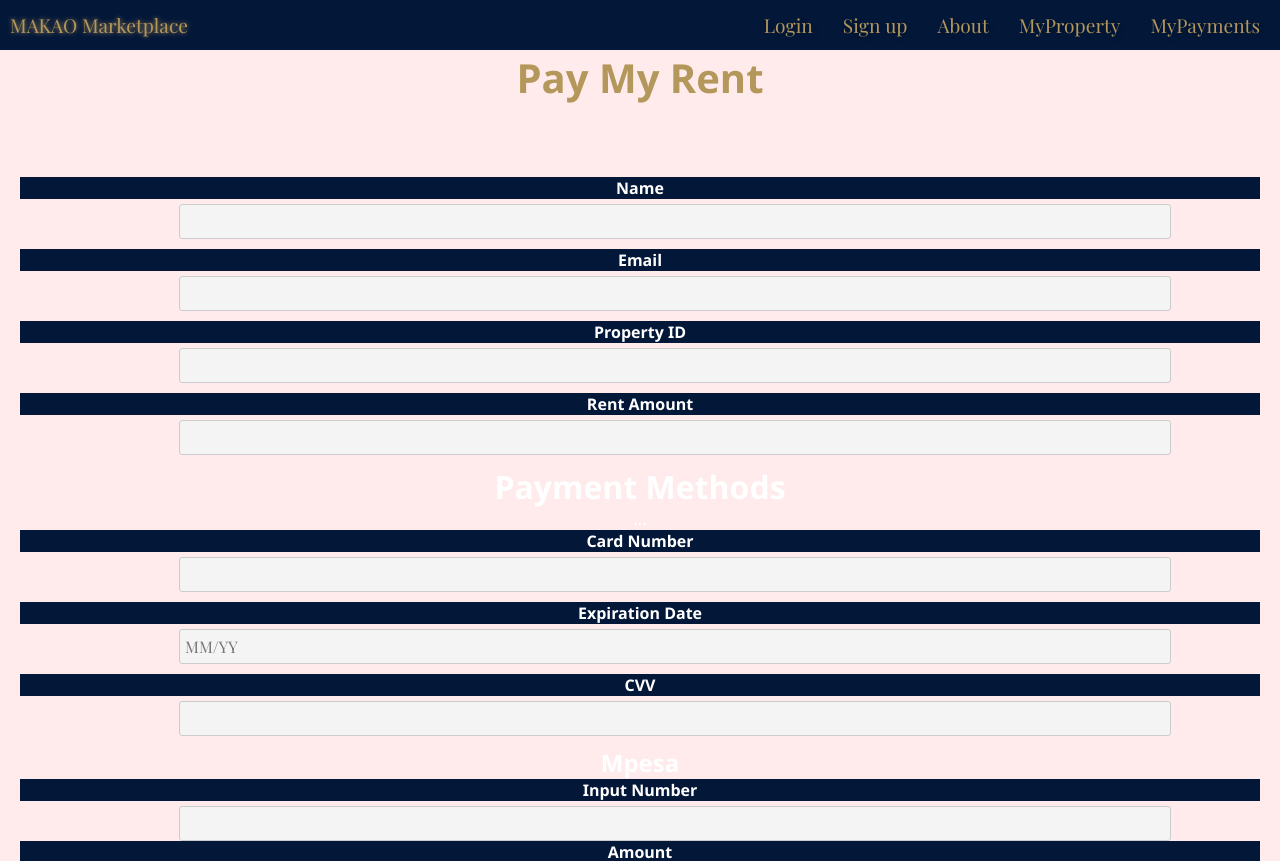
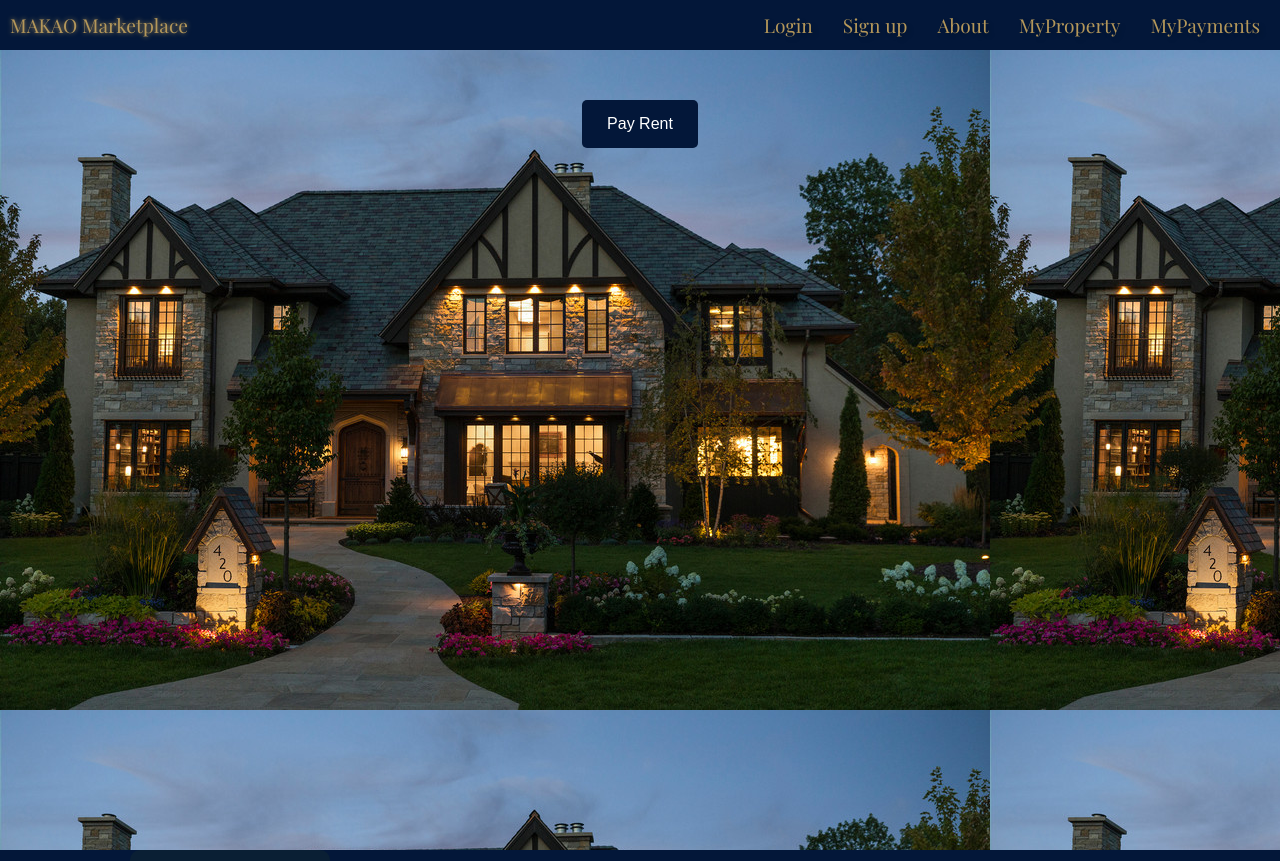
Before and after one commit to NICKMUGO/Real-Estate-App, a React (Create React App) app in the folder client/: page /payrent in a window 1280 px wide. Shown: the top 861 px of the page. Built offline with nearby package versions, Linux system fonts and the light colour scheme.

Commit message:
Added pay rent popup form

```diff
--- a/client/src/App.js
+++ b/client/src/App.js
@@ -19,6 +19,7 @@ import UtilityProviderForm from './Components/utilityprovider';
 import RentalPopup from './Components/RentalPopup';
 import PaymentForm from './Components/PaymentForm';
 import UtilityPage from './Components/UtilitiesPage';
+import UtilityForm from './Components/UtilityForm';
 
 function App() {
   return (
@@ -42,6 +43,7 @@ function App() {
         <Route path="/utilityproviderform" element={<UtilityProviderForm/>}/>
         <Route path="/paymentform" element={<PaymentForm/>}/>
         <Route path="/utilitiespage" element={<UtilityPage/>}/>
+        <Route path="/utilityform" element={<UtilityForm/>}/>
         <Route path="/rentalpopup" element={<RentalPopup/>}/>
       </Routes>
       <Footer />
--- a/client/src/Components/PayRentPage.js
+++ b/client/src/Components/PayRentPage.js
@@ -1,145 +1,113 @@
 import React, { useState } from 'react';
+import './awards.css';
 
-
-function PayRentPage () {
-  const [paymentInfo, setPaymentInfo] = useState({
-    name: '',
-    email: '',
+function PayRentPopup() {
+  const [isOpen, setIsOpen] = useState(false);
+  const [paymentData, setPaymentData] = useState({
+    paymentId: '',
+    userId: '',
     propertyId: '',
-    rentAmount: '',
-    cardNumber: '',
-    expirationDate: '',
-    cvv: ''
+    amount: '',
+    paymentDate: '',
   });
 
+  const openModal = () => setIsOpen(true);
+  const closeModal = () => setIsOpen(false);
+
   const handleChange = (e) => {
-    setPaymentInfo({ ...paymentInfo, [e.target.name]: e.target.value });
+    setPaymentData({
+      ...paymentData,
+      [e.target.name]: e.target.value,
+    });
   };
 
   const handleSubmit = (e) => {
     e.preventDefault();
-    // Add logic to process payment here
-    console.log('Payment submitted:', paymentInfo);
+    // Handle form submission logic here
+    console.log('Payment Data:', paymentData);
+    closeModal();
   };
 
   return (
-    <div className="pay-rent-container">
-      <h1 className="heading">Pay My Rent</h1>
-      <br></br>
-      <form onSubmit={handleSubmit} className="pay-rent-form">
-        <div className="form-group1">
-        <div className="form-group">
-          <label className='blue' htmlFor="name">Name</label>
+    <div className="payrent">
+      <button className="open-button" onClick={openModal}>
+        Pay Rent
+      </button>
+
+      {isOpen && (
+        <div className="modal-overlay" onClick={closeModal}>
+          <div className="modal" onClick={(e) => e.stopPropagation()}>
+            <div className="modal-header">
+              <h2>Pay Rent</h2>
+              <button className="close-button" onClick={closeModal}>
+                &times;
+              </button>
+            </div>
+            <form className="modal-form" onSubmit={handleSubmit}>
+              <label>
+                Payment ID:
                 <input
                   type="text"
-            id="name"
-            name="name"
-            value={paymentInfo.name}
+                  name="paymentId"
+                  value={paymentData.paymentId}
                   onChange={handleChange}
                   required
                 />
-        </div>
-
-        <div className="form-group">
-          <label className="blue" htmlFor="email">Email</label>
+              </label>
+              <label>
+                User ID:
                 <input
-            type="email"
-            id="email"
-            name="email"
-            value={paymentInfo.email}
+                  type="text"
+                  name="userId"
+                  value={paymentData.userId}
                   onChange={handleChange}
                   required
                 />
-        </div>
-
-        <div className="form-group">
-          <label className="blue" htmlFor="propertyId">Property ID</label>
+              </label>
+              <label>
+                Property ID:
                 <input
                   type="text"
-            id="propertyId"
                   name="propertyId"
-            value={paymentInfo.propertyId}
+                  value={paymentData.propertyId}
                   onChange={handleChange}
                   required
                 />
-        </div>
-
-        <div className="form-group">
-          <label className="blue" htmlFor="rentAmount">Rent Amount</label>
+              </label>
+              <label>
+                Amount:
                 <input
                   type="number"
-            id="rentAmount"
-            name="rentAmount"
-            value={paymentInfo.rentAmount}
+                  name="amount"
+                  value={paymentData.amount}
                   onChange={handleChange}
                   required
                 />
-        </div>
-        <h1>Payment Methods</h1>
-        <div class="container-fluid">
-  ...
-          <div className="form-group">
-          <label className="blue" htmlFor="cardNumber">Card Number</label>
+              </label>
+              <label>
+                Payment Date:
                 <input
-            type="text"
-            id="cardNumber"
-            name="cardNumber"
-            value={paymentInfo.cardNumber}
+                  type="date"
+                  name="paymentDate"
+                  value={paymentData.paymentDate}
                   onChange={handleChange}
                   required
                 />
+              </label>
+              <div className="form-buttons">
+                <button type="submit" className="submit-button">
+                  Submit
+                </button>
+                <button type="button" className="cancel-button" onClick={closeModal}>
+                  Cancel
+                </button>
               </div>
-
-        <div className="form-group">
-          <label className="blue" htmlFor="expirationDate">Expiration Date</label>
-          <input
-            type="text"
-            id="expirationDate"
-            name="expirationDate"
-            placeholder="MM/YY"
-            value={paymentInfo.expirationDate}
-            onChange={handleChange}
-            required
-          />
-        </div>
-
-        <div className="form-group">
-          <label className="blue" htmlFor="cvv">CVV</label>
-          <input
-            type="text"
-            id="cvv"
-            name="cvv"
-            value={paymentInfo.cvv}
-            onChange={handleChange}
-            required
-          />
+            </form>
           </div>
         </div>
-
-        <div class="container-fluid">
-          <h2>Mpesa </h2>
-          <div className="form-group">
-          <label className="blue" htmlFor="mpesa number">Input Number</label>
-          <input
-            type="text"
-            required
-          />
-          <label className="blue" htmlFor="amount">Amount </label>
-          <input
-            type="text"
-            required
-          />
-        </div>
-        </div>
-
-
-
-        </div>
-
-        <button type="submit" className="submit-button">Submit Payment</button>
-      </form>
+      )}
     </div>
   );
-};
+}
 
-export default PayRentPage;
+export default PayRentPopup;
--- a/client/src/Components/PaymentForm.js
+++ b/client/src/Components/PaymentForm.js
@@ -22,6 +22,7 @@ function PaymentForm() {
     };
 
     return (
+        <div className='pay'>
         <div className="payment-container">
             <h2>Make a Payment</h2>
             <form onSubmit={handleSubmit}>
@@ -83,6 +84,7 @@ function PaymentForm() {
                 <button type="submit" className="submit-button">Submit Payment</button>
             </form>
         </div>
+     </div>
     );
 }
 
--- /dev/null
+++ b/client/src/Components/UtilityForm.js
@@ -0,0 +1,102 @@
+
+import React, { useState } from 'react';
+import './awards.css';
+
+function UtilityPopup() {
+  const [isOpen, setIsOpen] = useState(false);
+  const [utilityData, setUtilityData] = useState({
+    utilityId: '',
+    utilityType: '',
+    description: '',
+    createdAt: '',
+  });
+
+  const openModal = () => setIsOpen(true);
+  const closeModal = () => setIsOpen(false);
+
+  const handleChange = (e) => {
+    setUtilityData({
+      ...utilityData,
+      [e.target.name]: e.target.value,
+    });
+  };
+
+  const handleSubmit = (e) => {
+    e.preventDefault();
+    // Handle form submission logic here
+    console.log('Utility Data:', utilityData);
+    closeModal();
+  };
+
+  return (
+    <div className="App">
+      <button className="open-button" onClick={openModal}>
+        Open Utility Form
+      </button>
+
+      {isOpen && (
+        <div className="modal-overlay">
+          <div className="modal">
+            <div className="modal-header">
+              <h2>Add Utility</h2>
+              <button className="close-button" onClick={closeModal}>
+                &times;
+              </button>
+            </div>
+            <form className="modal-form" onSubmit={handleSubmit}>
+              <label>
+                Utility ID:
+                <input
+                  type="text"
+                  name="utilityId"
+                  value={utilityData.utilityId}
+                  onChange={handleChange}
+                  required
+                />
+              </label>
+              <label>
+                Utility Type:
+                <input
+                  type="text"
+                  name="utilityType"
+                  value={utilityData.utilityType}
+                  onChange={handleChange}
+                  required
+                />
+              </label>
+              <label>
+                Description:
+                <textarea
+                  name="description"
+                  value={utilityData.description}
+                  onChange={handleChange}
+                  required
+                ></textarea>
+              </label>
+              <label>
+                Created At:
+                <input
+                  type="date"
+                  name="createdAt"
+                  value={utilityData.createdAt}
+                  onChange={handleChange}
+                  required
+                />
+              </label>
+              <div className="form-buttons">
+                <button type="submit" className="submit-button">
+                  Submit
+                </button>
+                <button type="button" className="cancel-button" onClick={closeModal}>
+                  Cancel
+                </button>
+              </div>
+            </form>
+          </div>
+        </div>
+      )}
+    </div>
+  );
+}
+
+export default UtilityPopup;
--- a/client/src/Components/awards.css
+++ b/client/src/Components/awards.css
@@ -249,11 +249,13 @@ h5, p {
 }
 
 /*/* src/Components/PaymentForm.css */
-.payment-form{
+
+.pay{
   background-image:url(house.jpg);
+  margin-top: -45px;
+  margin-bottom: -45px;
 }
 .payment-container {
-  background: url(house.jpg) no-repeat center center;
   max-width: 600px;
   margin: 50px auto;
   padding: 30px;
@@ -340,3 +342,247 @@ h5, p {
       margin: 10px 0;
   }
 }
+
+/*utilityform2.js styling/
+/* App.css */
+.App {
+  font-family: Arial, sans-serif;
+  text-align: center;
+  padding: 50px;
+  background-color: #f0f0f0;
+  height: 100vh;
+  background-image: url(house.jpg)
+}
+
+.open-button {
+  background-color: #031739;
+  color: white;
+  padding: 15px 25px;
+  border: none;
+  border-radius: 5px;
+  cursor: pointer;
+  font-size: 16px;
+  transition: background-color 0.3s ease;
+}
+
+.open-button:hover {
+  background-color:#031739;
+}
+
+.modal-overlay {
+  position: fixed;
+  top: 0;
+  left: 0;
+  width: 100%;
+  height: 100%;
+  background-color: #031739;
+  display: flex;
+  justify-content: center;
+  align-items: center;
+  z-index: 1000;
+}
+
+.modal {
+  background-color: white;
+  width: 400px;
+  border-radius: 8px;
+  overflow: hidden;
+  box-shadow: 0 5px 15px rgba(0,0,0,0.3);
+}
+
+.modal-header {
+  background-color: #B4975A;
+  color: #031739;
+  padding: 15px;
+  display: flex;
+  justify-content: space-between;
+  align-items: center;
+}
+
+.close-button {
+  background: none;
+  border: none;
+  font-size: 24px;
+  color: #031739;
+  cursor: pointer;
+}
+
+.modal-form {
+  padding: 20px;
+  display: flex;
+  flex-direction: column;
+}
+
+.modal-form label {
+  margin-bottom: 15px;
+  text-align: left;
+  color: #031739;
+}
+
+.modal-form input,
+.modal-form textarea {
+  width: 100%;
+  padding: 8px 10px;
+  margin-top: 5px;
+  border: 1px solid #ccc;
+  border-radius: 4px;
+}
+
+.modal-form textarea {
+  resize: vertical;
+  height: 80px;
+}
+
+.form-buttons {
+  display: flex;
+  justify-content: flex-end;
+  gap: 10px;
+  margin-top: 10px;
+}
+
+.submit-button {
+  background-color: #031739;
+  color: white;
+  padding: 10px 20px;
+  border: none;
+  border-radius: 4px;
+  cursor: pointer;
+  transition: background-color 0.3s ease;
+}
+
+.submit-button:hover {
+  background-color: #031739;
+}
+
+.cancel-button {
+  background-color: #B4975A;
+  color: #031739;
+  padding: 10px 20px;
+  border: none;
+  border-radius: 4px;
+  cursor: pointer;
+  transition: background-color 0.3s ease;
+}
+
+.cancel-button:hover {
+  background-color: #B4975A;
+}
+
+/*payrent css/
+/* App.css */
+.payrent {
+  font-family: Arial, sans-serif;
+  text-align: center;
+  padding: 50px;
+  background-color: #f0f0f0;
+  height: 100vh;
+  background-image: url(house.jpg);
+}
+
+.open-button {
+  background-color: #031739;
+  color: white;
+  padding: 15px 25px;
+  border: none;
+  border-radius: 5px;
+  cursor: pointer;
+  font-size: 16px;
+  transition: background-color 0.3s ease;
+}
+
+.open-button:hover {
+  background-color: #031739;
+}
+
+.modal-overlay {
+  position: fixed;
+  top: 0;
+  left: 0;
+  width: 100%;
+  height: 100%;
+  background-color: #031739;
+  display: flex;
+  justify-content: center;
+  align-items: center;
+  z-index: 1000;
+}
+
+.modal {
+  background-color: white;
+  width: 400px;
+  border-radius: 8px;
+  overflow: hidden;
+  box-shadow: 0 5px 15px rgba(0,0,0,0.3);
+}
+
+.modal-header {
+  background-color:#B4975A;
+  color: #031739; /* Navy Blue */
+  padding: 15px;
+  display: flex;
+  justify-content: space-between;
+  align-items: center;
+}
+
+.close-button {
+  background: none;
+  border: none;
+  font-size: 24px;
+  color: #031739;
+  cursor: pointer;
+}
+
+.modal-form {
+  padding: 20px;
+  display: flex;
+  flex-direction: column;
+}
+
+.modal-form label {
+  margin-bottom: 15px;
+  text-align: left;
+  color: #031739;
+}
+
+.modal-form input {
+  width: 100%;
+  padding: 8px 10px;
+  margin-top: 5px;
+  border: 1px solid #ccc;
+  border-radius: 4px;
+}
+
+.form-buttons {
+  display: flex;
+  justify-content: flex-end;
+  gap: 10px;
+  margin-top: 10px;
+}
+
+.submit-button {
+  background-color: #031739;
+  color: white;
+  padding: 10px 20px;
+  border: none;
+  border-radius: 4px;
+  cursor: pointer;
+  transition: background-color 0.3s ease;
+}
+
+.submit-button:hover {
+  background-color: #022a5e;
+}
+
+.cancel-button {
+  background-color: #B4975A;
+  color: #031739;
+  padding: 10px 20px;
+  border: none;
+  border-radius: 4px;
+  cursor: pointer;
+  transition: background-color 0.3s ease;
+}
+
+.cancel-button:hover {
+  background-color: #B4975A;
+}
```
Lines whose indentation alone changed are shown as unchanged.
